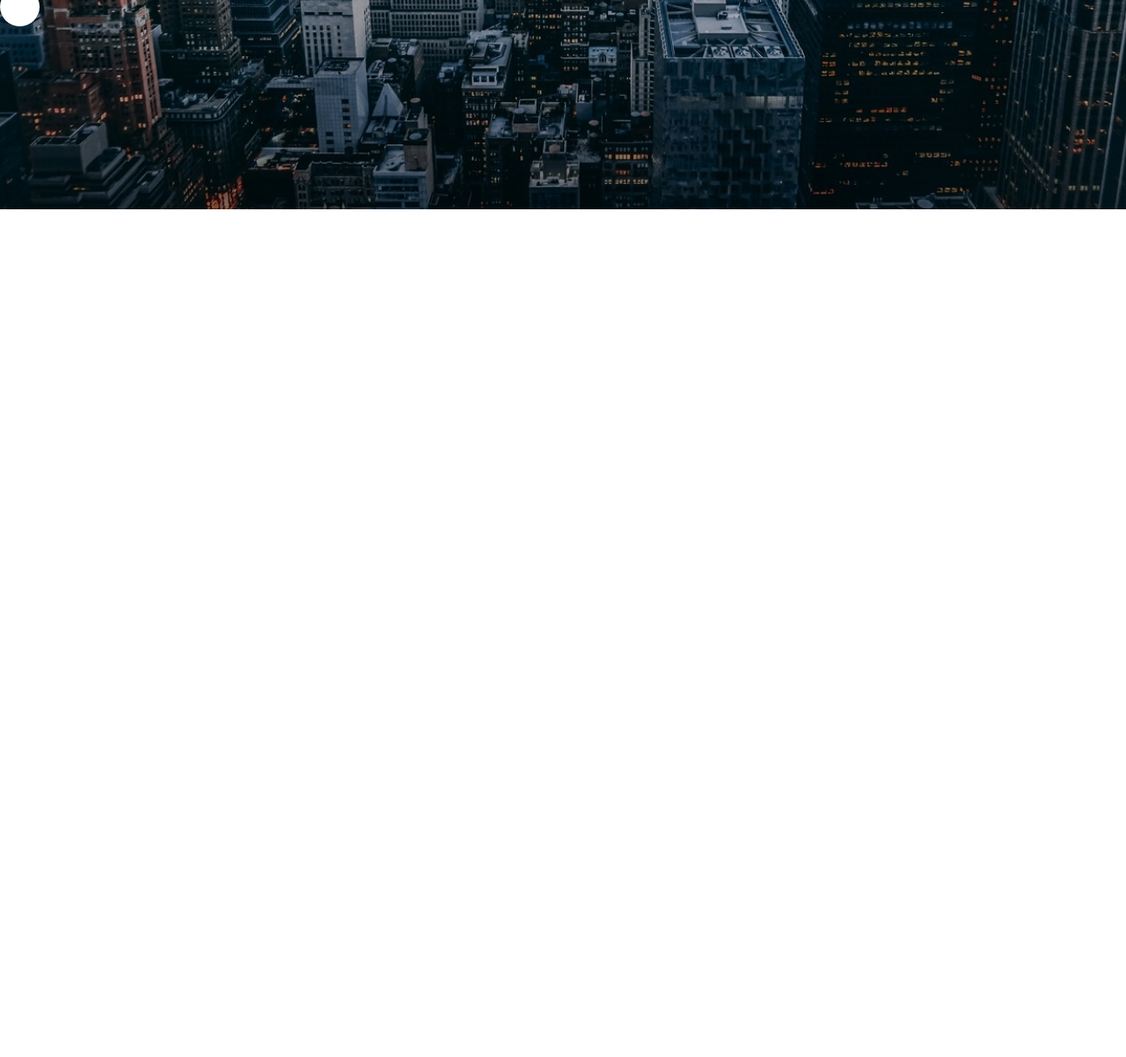
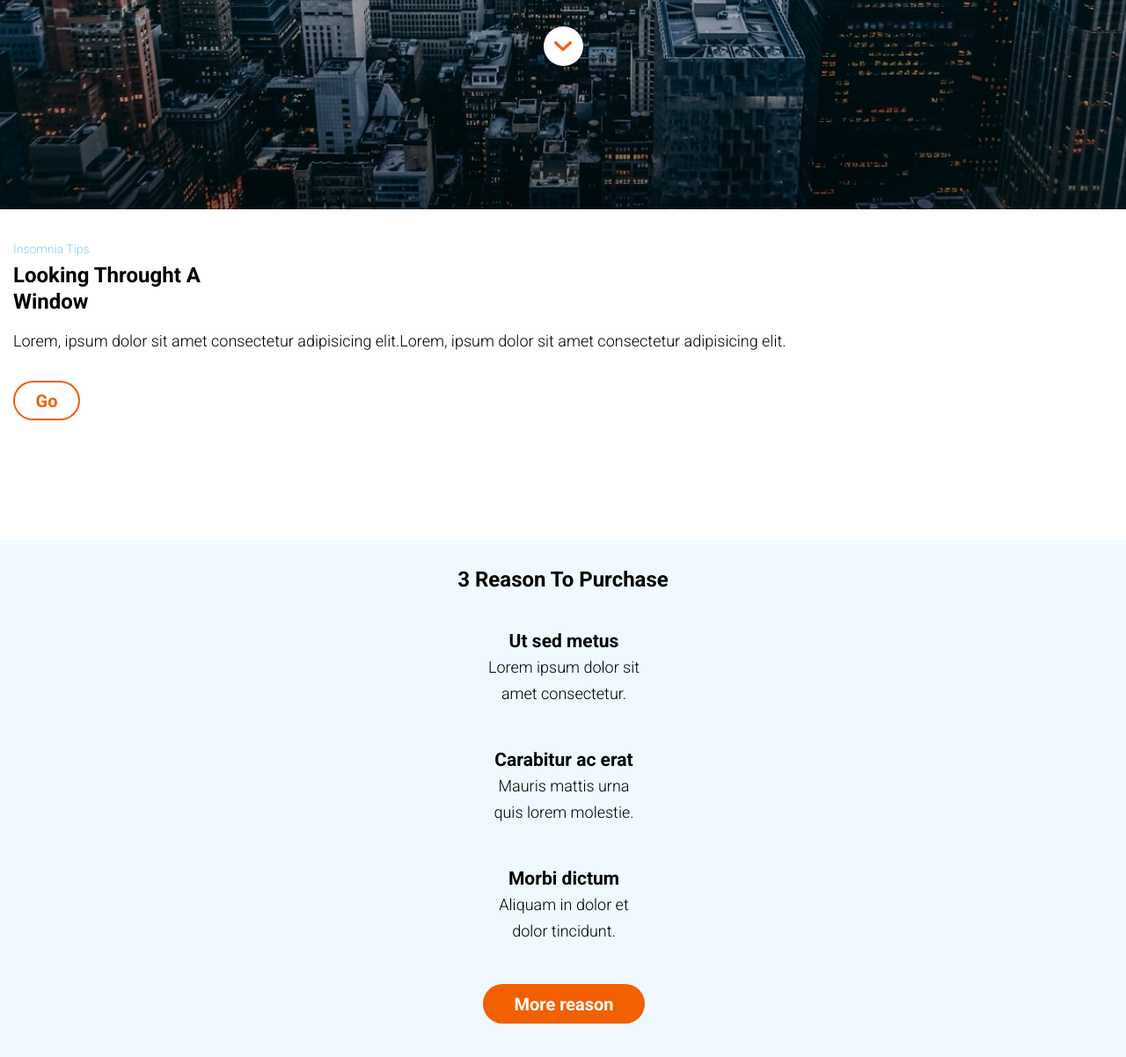
Before and after one commit to EliaAR/Layout-web, a website: page public/index.html in a window 1280 px wide. Shown: the part 562-1764 px from the top of the page at 88% size. Before the commit the page ends 800 px from the top, so only its background shows below. Drawn offline with Linux system fonts and the light colour scheme.

Commit message:
add main sections

```diff
--- a/public/index.html
+++ b/public/index.html
@@ -1,5 +1,5 @@
 <!DOCTYPE html>
-<html lang="es">
+<html lang="es" class="html">
   <head>
     <meta charset="UTF-8" />
     <meta name="viewport" content="width=device-width, initial-scale=1" />
@@ -26,9 +26,34 @@
           <h2 class="hero__subtitle">In hac habitasse platea dictumst</h2>
         </section>
         <nav class="hero__buttonContainer">
-          <a class="hero__button" href=""></a>
+          <a class="hero__button" href="#reason"></a>
         </nav>
       </section>
+      <article class="looking">
+        <small class="looking__small">Insomnia tips</small>
+        <h2 class="looking__title">Looking throught a window</h2>
+        <p class="looking__paragraph">
+          Lorem, ipsum dolor sit amet consectetur adipisicing elit.Lorem, ipsum
+          dolor sit amet consectetur adipisicing elit.
+        </p>
+        <a href="" class="looking__link">Go</a>
+      </article>
+      <article class="reason" id="reason">
+        <h2 class="reason__title">3 reason to purchase</h2>
+        <article class="reason__article1">
+          <h3 class="reason__subTitle">Ut sed metus</h3>
+          <p class="reason__paragraph">Lorem ipsum dolor sit amet consectetur.</p>
+        </article>
+        <article class="reason__article2">
+          <h3 class="reason__subTitle">Carabitur ac erat</h3>
+          <p class="reason__paragraph">Mauris mattis urna quis lorem molestie.</p>
+        </article>
+        <article class="reason__article3">
+          <h3 class="reason__subTitle">Morbi dictum</h3>
+          <p class="reason__paragraph">Aliquam in dolor et dolor tincidunt.</p>
+        </article>
+        <a href="" class="reason__link">More reason</a>
+      </article>
     </main>
 
     <footer class="page__footer"></footer>
--- a/src/scss/components/_common.scss
+++ b/src/scss/components/_common.scss
@@ -1,3 +1,7 @@
+.html {
+  scroll-behavior: smooth;
+}
+
 .body {
   font-family: $font-root;
 }
--- a/src/scss/core/_variables.scss
+++ b/src/scss/core/_variables.scss
@@ -1,2 +1,3 @@
 $font-root: "Roboto", sans-serif;
 $color-white: #ffffff;
+$color-orange: #f26002;
--- a/src/scss/layout/_hero.scss
+++ b/src/scss/layout/_hero.scss
@@ -1,6 +1,5 @@
 .hero {
   height: 100vh;
-  width: 100vw;
   background: url(../images/cover.jpg) center;
   background-size: cover;
   color: $color-white;
@@ -12,8 +11,6 @@
     flex-wrap: wrap;
     text-align: center;
     padding-top: 51vh;
-    padding-left: 15px;
-    padding-right: 15px;
   }
 
   &__title {
@@ -23,24 +20,29 @@
     font-weight: 700;
     line-height: 55px;
   }
+
   &__subtitle {
     font-size: 16px;
     font-weight: 500;
     padding-top: 10px;
   }
+
   &__buttonContainer {
     height: 45px;
     width: 45px;
     background-color: $color-white;
     border-radius: 50%;
+    position: relative;
+    top: 45px;
+    left: calc(50% - 22.5px);
+    display: flex;
+    justify-content: center;
+    align-items: center;
   }
 
   &__button {
     background: url(../images/ico-scroll-down.svg) no-repeat;
     height: 11.7px;
     width: 20px;
-    display: flex;
-    justify-content: center;
-    align-items: center;
   }
 }
--- /dev/null
+++ b/src/scss/layout/_main-articles.scss
@@ -0,0 +1,101 @@
+.looking {
+  padding-left: 15px;
+  padding-right: 15px;
+  padding-top: 30px;
+  height: 376px;
+  line-height: 30px;
+
+  &__small {
+    color: #8ccbea;
+    font-size: 14px;
+    text-transform: capitalize;
+  }
+
+  &__title {
+    text-transform: capitalize;
+    padding-bottom: 15px;
+    font-size: 24px;
+    width: 290px;
+  }
+
+  &__paragraph {
+    font-size: 18px;
+    padding-bottom: 30px;
+  }
+
+  &__link {
+    width: 76px;
+    height: 45px;
+    border: solid $color-orange 2px;
+    border-radius: 22.5px;
+    text-decoration: none;
+    color: $color-orange;
+    font-size: 20px;
+    font-weight: bold;
+    display: flex;
+    justify-content: center;
+    align-items: center;
+  }
+}
+
+.reason {
+  padding-bottom: 60px;
+  background-color: #eff9ff;
+  line-height: 30px;
+  text-align: center;
+  display: grid;
+  grid-template-columns: 1fr;
+  grid-template-rows: 55px 135px 135px 180px 45px;
+
+  &__title {
+    padding-top: 30px;
+    font-size: 24px;
+    text-transform: capitalize;
+    grid-column: 1 / 2;
+    grid-row: 1 / 2;
+  }
+
+  &__article1 {
+    padding-top: 45px;
+    font-size: 18px;
+    width: 184px;
+    margin-left: calc(50% - 91px);
+    grid-column: 1 / 2;
+    grid-row: 2 / 3;
+  }
+  &__article2 {
+    padding-top: 45px;
+    font-size: 18px;
+    width: 184px;
+    margin-left: calc(50% - 91px);
+    grid-column: 1 / 2;
+    grid-row: 3 / 4;
+  }
+  &__article3 {
+    padding-top: 45px;
+    padding-bottom: 45px;
+    font-size: 18px;
+    width: 184px;
+    margin-left: calc(50% - 91px);
+    grid-column: 1 / 2;
+    grid-row: 4 / 5;
+  }
+  &__link {
+    grid-column: 1 / 2;
+    grid-row: 5 / 6;
+    width: 184px;
+    margin-left: calc(50% - 91px);
+    width: 184px;
+    height: 45px;
+    border: solid $color-orange 2px;
+    border-radius: 22.5px;
+    text-decoration: none;
+    background-color: $color-orange;
+    color: $color-white;
+    font-size: 20px;
+    font-weight: bold;
+    display: flex;
+    justify-content: center;
+    align-items: center;
+  }
+}
--- a/src/scss/main.scss
+++ b/src/scss/main.scss
@@ -4,5 +4,6 @@
 @import "layout/page";
 @import "layout/header";
 @import "layout/footer";
+@import "layout/main-articles";
 @import "layout/hero";
 @import "pages/index";
```
Also changed, not shown: src/html/index.html (+1 -1 lines), src/html/partials/main.html (+26 -1 lines), public/assets/css/layout/-hero.css (deleted), public/assets/css/main.css, 2 other files.
